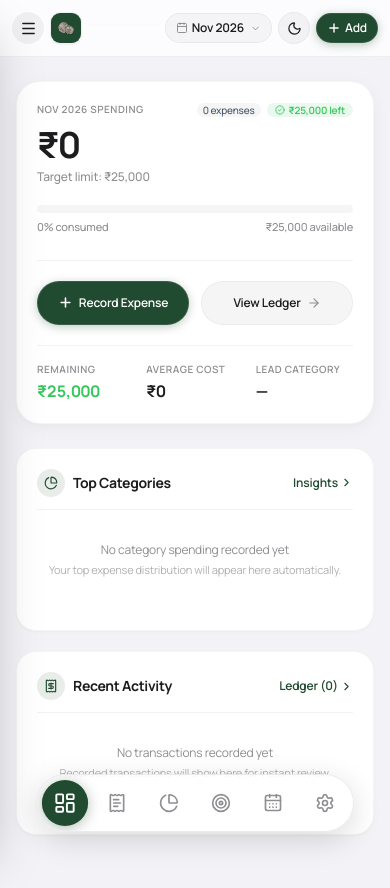
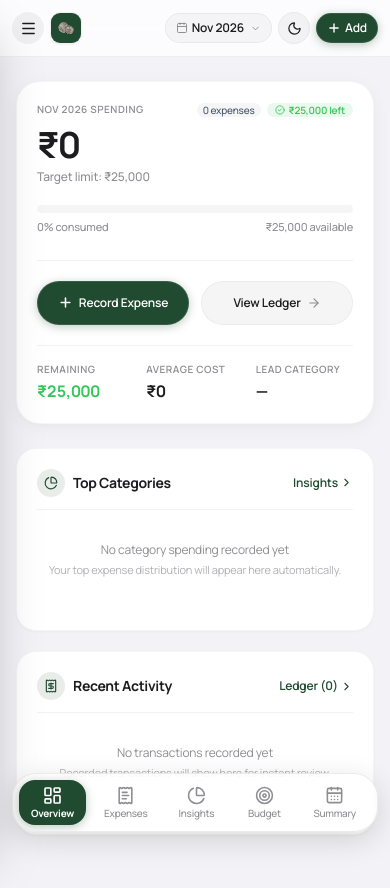
Before and after one commit to jashwanth-04/1Pavala, a React (Vite) app: page / in a window 390 px wide. Both pictures are taken after a click on the button "Open App". Shown: the top 888 px of the page. Built offline with nearby package versions, Linux system fonts and the light colour scheme.

Commit message:
feat(mobile): stack symbols above names in scrollable navigation dock

```diff
--- a/src/components/common/BottomNav.tsx
+++ b/src/components/common/BottomNav.tsx
@@ -16,14 +16,14 @@ export const BottomNav: React.FC = () => {
   const lastScrollY = useRef(0);
   const activeTabRef = useRef<HTMLButtonElement | null>(null);
 
-  // Pure symbols navigation: 6 core tabs with icons only
+  // All 6 tabs: Symbol on top, label below
   const navItems: Array<{ id: ActiveTab; label: string; icon: React.ReactNode }> = [
-    { id: 'dashboard',    label: 'Overview',  icon: <LayoutDashboard size={20} /> },
-    { id: 'transactions', label: 'Expenses',  icon: <ReceiptText    size={20} /> },
-    { id: 'insights',     label: 'Insights',  icon: <PieChart       size={20} /> },
-    { id: 'budgeting',    label: 'Budget',    icon: <Target         size={20} /> },
-    { id: 'summary',      label: 'Summary',   icon: <CalendarDays   size={20} /> },
-    { id: 'settings',     label: 'Settings',  icon: <Settings       size={20} /> },
+    { id: 'dashboard',    label: 'Overview',  icon: <LayoutDashboard size={19} /> },
+    { id: 'transactions', label: 'Expenses',  icon: <ReceiptText    size={19} /> },
+    { id: 'insights',     label: 'Insights',  icon: <PieChart       size={19} /> },
+    { id: 'budgeting',    label: 'Budget',    icon: <Target         size={19} /> },
+    { id: 'summary',      label: 'Summary',   icon: <CalendarDays   size={19} /> },
+    { id: 'settings',     label: 'Settings',  icon: <Settings       size={19} /> },
   ];
 
   // Dynamic moving dock: hides on scroll down, appears on scroll up
@@ -52,7 +52,7 @@ export const BottomNav: React.FC = () => {
     return () => window.removeEventListener('scroll', handleScroll);
   }, []);
 
-  // Auto-scroll active icon into center view in the horizontal scrollable bar
+  // Auto-scroll active tab into center view in the horizontal scrollable bar
   useEffect(() => {
     if (activeTabRef.current) {
       activeTabRef.current.scrollIntoView({
@@ -65,13 +65,13 @@ export const BottomNav: React.FC = () => {
 
   return (
     <nav
-      className={`md:hidden fixed bottom-3 left-0 right-0 z-40 px-4 transition-all duration-300 ease-base pointer-events-none ${
+      className={`md:hidden fixed bottom-3 left-0 right-0 z-40 px-3 transition-all duration-300 ease-base pointer-events-none ${
         isVisible ? 'translate-y-0 opacity-100' : 'translate-y-20 opacity-0'
       }`}
       aria-label="Main Mobile Navigation"
     >
-      {/* Floating Apple Dock: Symbols Only with Horizontal Scroll */}
-      <div className="pointer-events-auto max-w-fit mx-auto apple-glass bg-white/92 dark:bg-[#1C1C1E]/92 border border-black/[0.08] dark:border-white/[0.12] rounded-full shadow-[0_8px_30px_rgba(0,0,0,0.14)] p-1.5 overflow-x-auto no-scrollbar scroll-smooth flex items-center gap-2 touch-pan-x">
+      {/* Floating Apple Dock: Symbol on top, label below, horizontally scrollable */}
+      <div className="pointer-events-auto max-w-fit mx-auto apple-glass bg-white/92 dark:bg-[#1C1C1E]/92 border border-black/[0.08] dark:border-white/[0.12] rounded-3xl shadow-[0_8px_30px_rgba(0,0,0,0.14)] p-1.5 overflow-x-auto no-scrollbar scroll-smooth flex items-center gap-1.5 touch-pan-x">
         {navItems.map((item) => {
           const isActive = activeTab === item.id;
 
@@ -81,16 +81,23 @@ export const BottomNav: React.FC = () => {
               ref={isActive ? activeTabRef : null}
               onClick={() => setActiveTab(item.id)}
               aria-label={item.label}
-              title={item.label}
-              className={`w-11 h-11 rounded-full flex items-center justify-center shrink-0 transition-all duration-200 active:scale-90 select-none ${
+              className={`shrink-0 min-w-[62px] py-1.5 px-3 rounded-2xl flex flex-col items-center justify-center transition-all duration-200 active:scale-95 select-none ${
                 isActive
-                  ? 'bg-[#214B30] text-white shadow-[0_2px_12px_rgba(33,75,48,0.35)] scale-105'
-                  : 'text-[#8E8E93] hover:text-[#1C1C1E] dark:hover:text-white hover:bg-black/[0.04] dark:hover:bg-white/[0.06]'
+                  ? 'bg-[#214B30] text-white shadow-[0_2px_10px_rgba(33,75,48,0.30)]'
+                  : 'text-[#8E8E93] hover:text-[#1C1C1E] dark:hover:text-white hover:bg-black/[0.03] dark:hover:bg-white/[0.05]'
               }`}
               aria-current={isActive ? 'page' : undefined}
             >
-              <span className={`shrink-0 transition-transform duration-150 ${isActive ? 'scale-110' : 'scale-100'}`}>
+              {/* Symbol on top */}
+              <span className={`shrink-0 transition-transform duration-150 ${isActive ? 'scale-105' : 'scale-100'}`}>
                 {item.icon}
+              </span>
+
+              {/* Name of symbol below */}
+              <span className={`text-[10px] mt-0.5 tracking-tight whitespace-nowrap leading-tight ${
+                isActive ? 'font-bold text-white' : 'font-medium'
+              }`}>
+                {item.label}
               </span>
             </button>
           );
```
